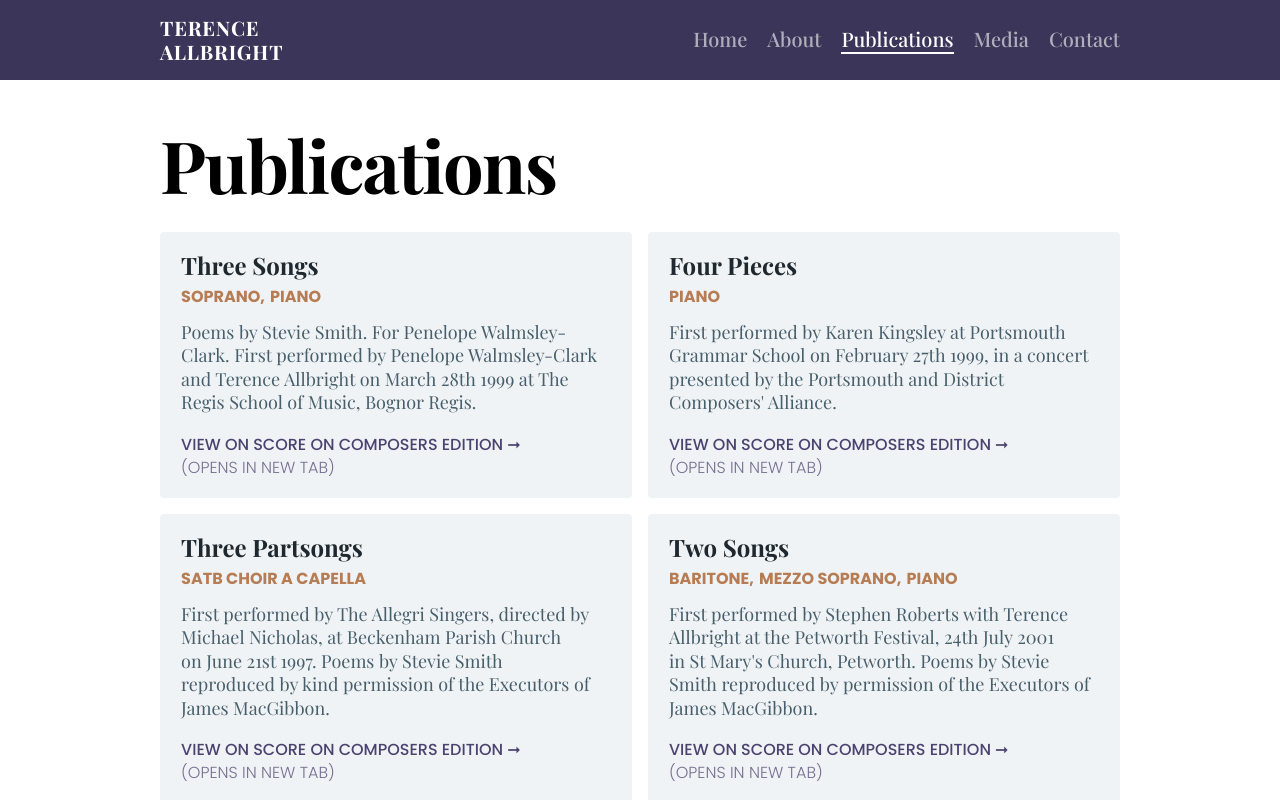
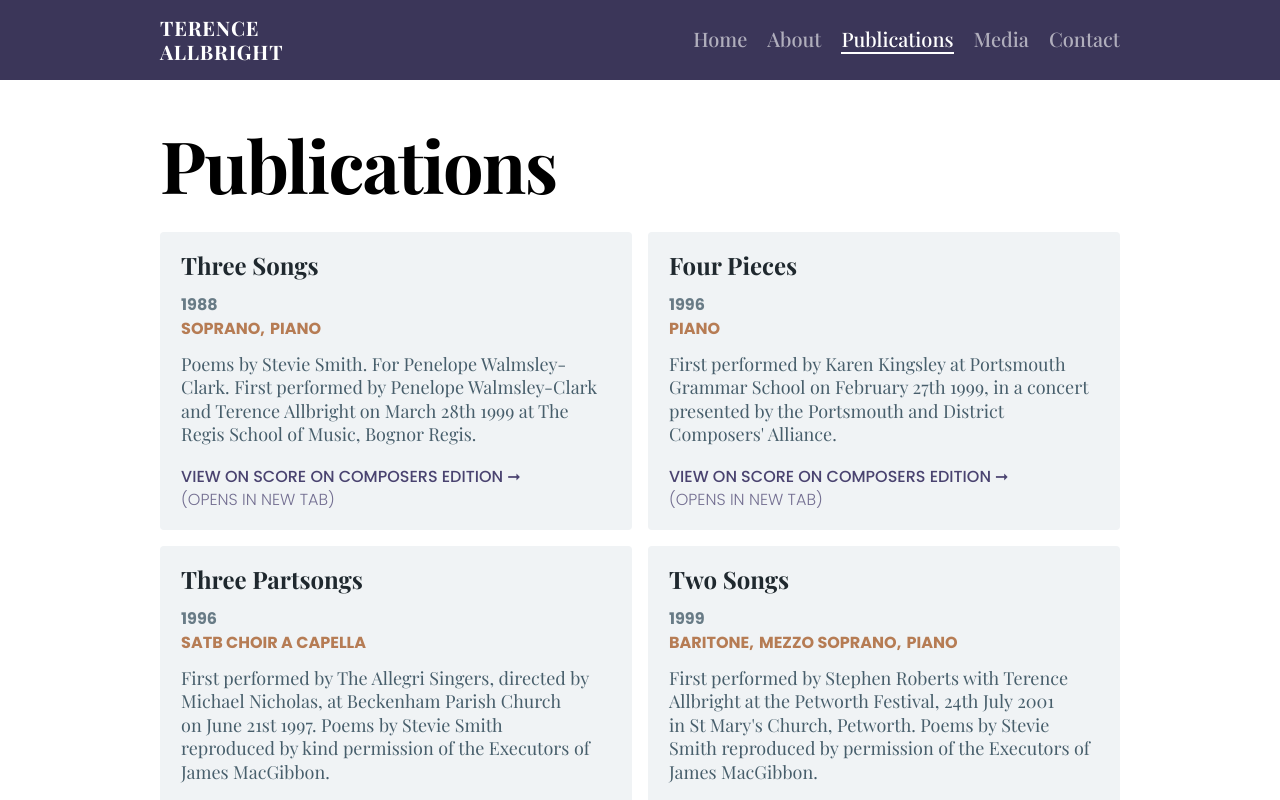
Before and after one commit to Black-and-White-Web-Development/terence-allbright-composer, a React (Vite) app: page /publications in a window 1280 px wide. Shown: the top 800 px of the page. Built offline with nearby package versions, Linux system fonts and the light colour scheme; a web font is replaced by a local one.

Commit message:
Feat: add `year` prop to `Publication` - Pass `year` prop to `Publication` in `Publications` from `publications.json`.

```diff
--- a/src/components/Publication/Publication.jsx
+++ b/src/components/Publication/Publication.jsx
@@ -1,7 +1,7 @@
 import PropTypes from "prop-types";
 import "./Publication.scss";
 
-const Publication = function ({ title, instruments, description, link }) {
+const Publication = function ({ title, year, instruments, description, link }) {
 	const instrumentElements = instruments.map((instrument, i) => (
 		<li key={i} className="publication__instrument small">
 			{instrument}
@@ -12,6 +12,7 @@ const Publication = function ({ title, instruments, description, link }) {
 		<article className="publication">
 			<header className="publication__header">
 				<h3 className="publication__title">{title}</h3>
+				<p className="publication__year small">{year}</p>
 				<ul className="publication__instruments">{instrumentElements}</ul>
 			</header>
 			<p className="publication__description">{description}</p>
@@ -25,6 +26,7 @@ const Publication = function ({ title, instruments, description, link }) {
 
 Publication.propTypes = {
 	title: PropTypes.string.isRequired,
+	year: PropTypes.number.isRequired,
 	instruments: PropTypes.arrayOf(PropTypes.string).isRequired,
 	description: PropTypes.string.isRequired,
 	link: PropTypes.string.isRequired,
--- a/src/components/Publication/Publication.scss
+++ b/src/components/Publication/Publication.scss
@@ -22,9 +22,19 @@
 		transition-duration: 400ms;
 	}
 
-	&__header {
-		display: grid;
-		gap: u.rem(8);
+	&__title {
+		margin-block-end: u.rem(16);
+	}
+
+	&__year {
+		display: inline;
+
+		font-family: var(--sans-serif);
+		font-weight: 700;
+		text-transform: uppercase;
+
+		color: var(--text-secondary);
+		opacity: 0.8;
 	}
 
 	&__instrument {
--- a/src/pages/Publications.jsx
+++ b/src/pages/Publications.jsx
@@ -7,6 +7,7 @@ const Publications = function () {
 		<Publication
 			key={pub.id}
 			title={pub.title}
+			year={pub.year}
 			instruments={pub.instruments}
 			description={pub.description}
 			link={pub.link}
@@ -16,6 +17,7 @@ const Publications = function () {
 	return (
 		<section className="publications fb-col-wrapper">
 			<h1 className="publications__heading">Publications</h1>
+			<div className="publications__sorter"></div>
 			<div className="publications__publications">{pubsElements}</div>
 		</section>
 	);
```
